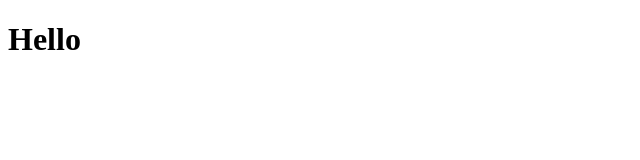
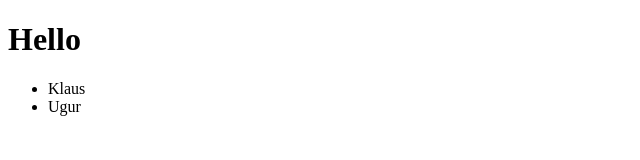
Before and after one commit to AppleForTheKing/coursera-test, a plain HTML site: page index.html in a window 1280 px wide. Shown: the full height of the page, 0-640 px from the left. Drawn offline with Linux system fonts and the light colour scheme.

Commit message:
Next Version

```diff
--- a/index.html
+++ b/index.html
@@ -7,5 +7,9 @@
 
 <body>
 <h1>Hello</h1>
+<ul>
+    <li>Klaus</li>
+    <li>Ugur</li>
+</ul>
 </body>
 </html>
```
